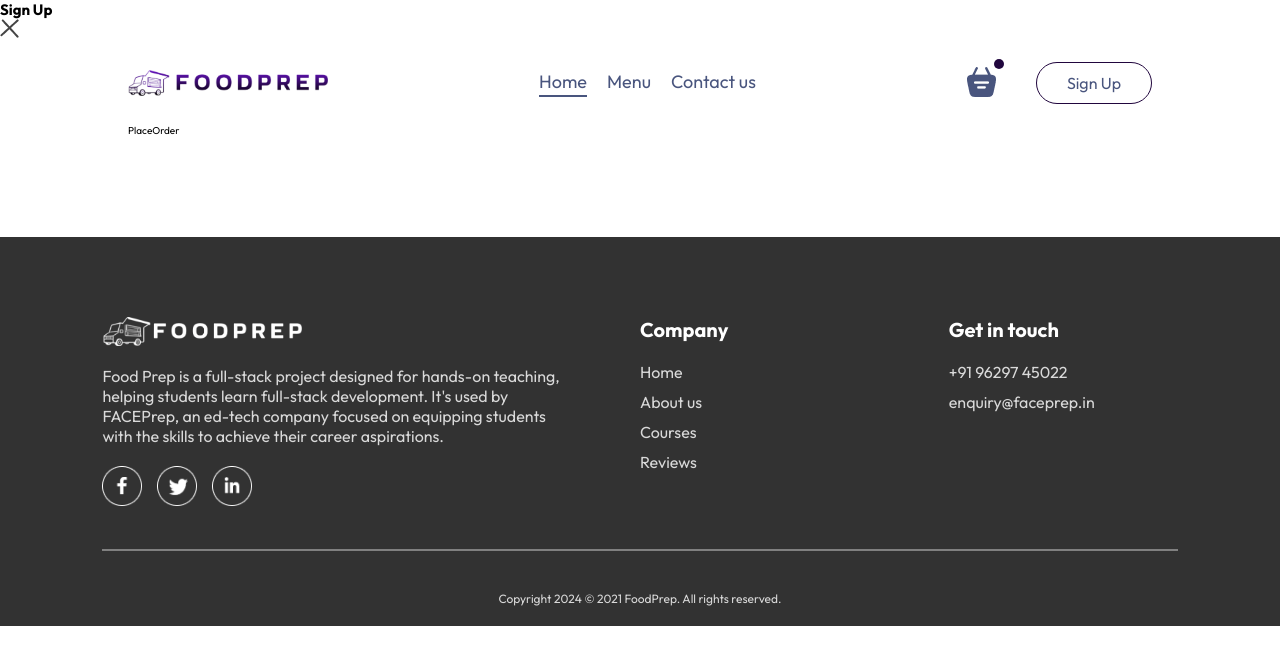
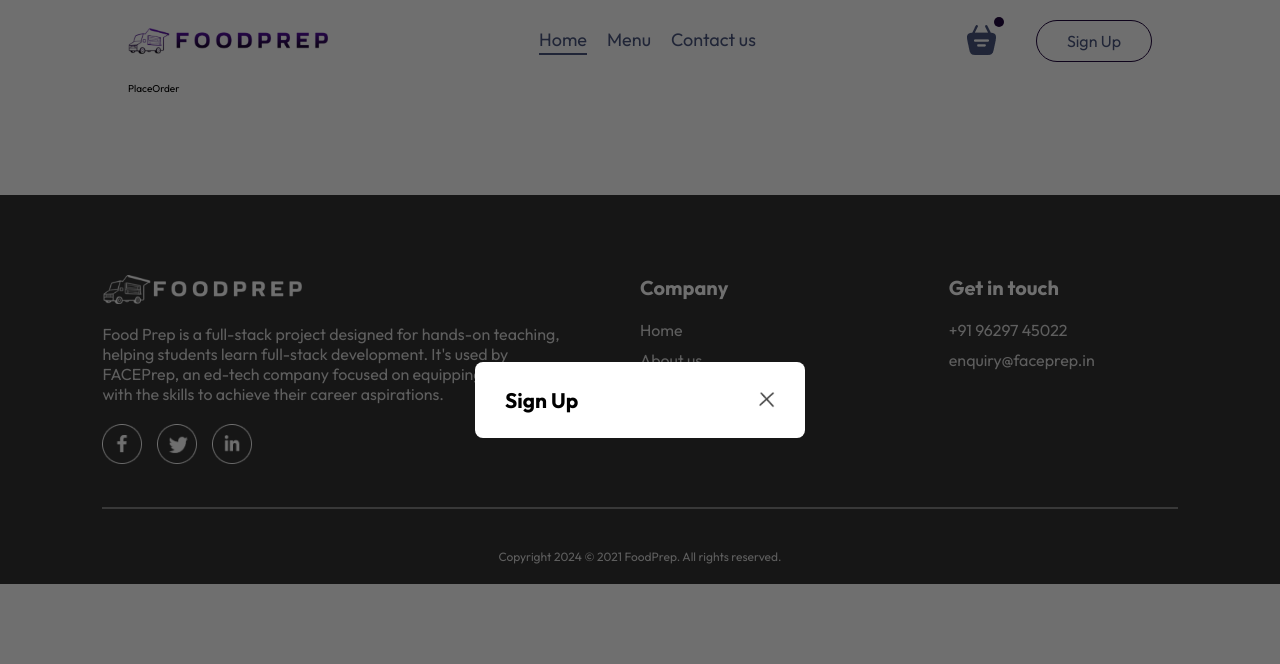
Before and after one commit to Amashriaz1103/Foodzie, a React (Vite) app in the folder UserFrontEnd/: page /order in a window 1280 px wide. Both pictures are taken after a click on the button "Sign Up". Shown: the top 664 px of the page. Built offline with nearby package versions, Linux system fonts and the light colour scheme.

Commit message:
loginpopup

```diff
--- a/UserFrontEnd/src/components/Footer/Footer.jsx
+++ b/UserFrontEnd/src/components/Footer/Footer.jsx
@@ -10,18 +10,18 @@ const Footer = () => {
                 <img className="footer-logo" src={assets.logo_bottom} alt="" />
                 <p>Food Prep is a full-stack project designed for hands-on teaching, helping students learn full-stack development. It's used by FACEPrep, an ed-tech company focused on equipping students with the skills to achieve their career aspirations.</p>
                 <div className="footer-social-icons">
-                    <a href="https://www.facebook.com/faceprep/"><img src={assets.facebook_icon} alt="" /></a>
-                    <a href="https://x.com/Faceprepcampus"><img src={assets.twitter_icon} alt="" /></a>
-                    <a href="https://www.linkedin.com/company/faceprep"><img src={assets.linkedin_icon} alt="" /></a>
+                    <a href=""><img src={assets.facebook_icon} alt="" /></a>
+                    <a href=""><img src={assets.twitter_icon} alt="" /></a>
+                    <a href=""><img src={assets.linkedin_icon} alt="" /></a>
                 </div>
             </div>
             <div className="footer-content-center">
                 <h2>Company</h2>
                 <ul>
-                    <a href="https://faceprep.edmingle.com/"><li>Home</li></a>
-                    <a href="https://faceprep.edmingle.com/contact-us"><li>About us</li></a>
-                    <a href="https://faceprep.edmingle.com/courses"><li>Courses</li></a>
-                    <a href="https://faceprep.edmingle.com/reviews"><li>Reviews</li></a>
+                    <a href="/"><li>Home</li></a>
+                    <a href=""><li>About us</li></a>
+                    <a href=""><li>Courses</li></a>
+                    <a href=""><li>Reviews</li></a>
                 </ul>
             </div>
             <div className="footer-content-right">
--- a/UserFrontEnd/src/components/LoginPopUp/LoginPopUp.css
+++ b/UserFrontEnd/src/components/LoginPopUp/LoginPopUp.css
@@ -0,0 +1,74 @@
+.login-popup{
+    position: absolute;
+    z-index: 1;
+    width: 100%;
+    height: 100%;
+    background-color: #00000090;
+    display: grid;
+}
+
+.login-popup-container{
+    place-self: center;
+    width: max(23vw,330px);
+    color: #808080;
+    background-color: white;
+    display: flex;
+    flex-direction: column;
+    gap: 25px;
+    padding: 25px 30px;
+    border-radius: 8px;
+    font-size: 1.4rem;
+    animation: fadeIn 0.5s;
+}
+
+.login-popup-title{
+    display: flex;
+    align-items: center;
+    justify-content: space-between;
+    color: black;
+}
+
+.login-popup-title img{
+    width: 16px;
+    cursor: pointer;
+}
+
+.login-popup-inputs{
+    display: flex;
+    flex-direction: column;
+    gap: 20px;
+}
+
+.login-popup-inputs input{
+    outline: none;
+    border: 1px solid #c9c9c9;
+    padding: 10px;
+    border-radius: 4px;
+}
+
+.login-popup-container button{
+    border: none;
+    padding: 10px;
+    border-radius: 4px;
+    color: white;
+    background-color: var(--theme-color);
+    cursor: pointer;
+    font-size: 1.5rem;
+}
+
+.login-popup-condition{
+    display: flex;
+    align-items: start;
+    gap: 8px;
+    margin-top: -10px;
+}
+
+.login-popup-condition input{
+    margin-top: 5px;
+}
+
+.login-popup p span{
+    color: var(--theme-color);
+    font-weight: 500;
+    cursor: pointer;
+}
```
